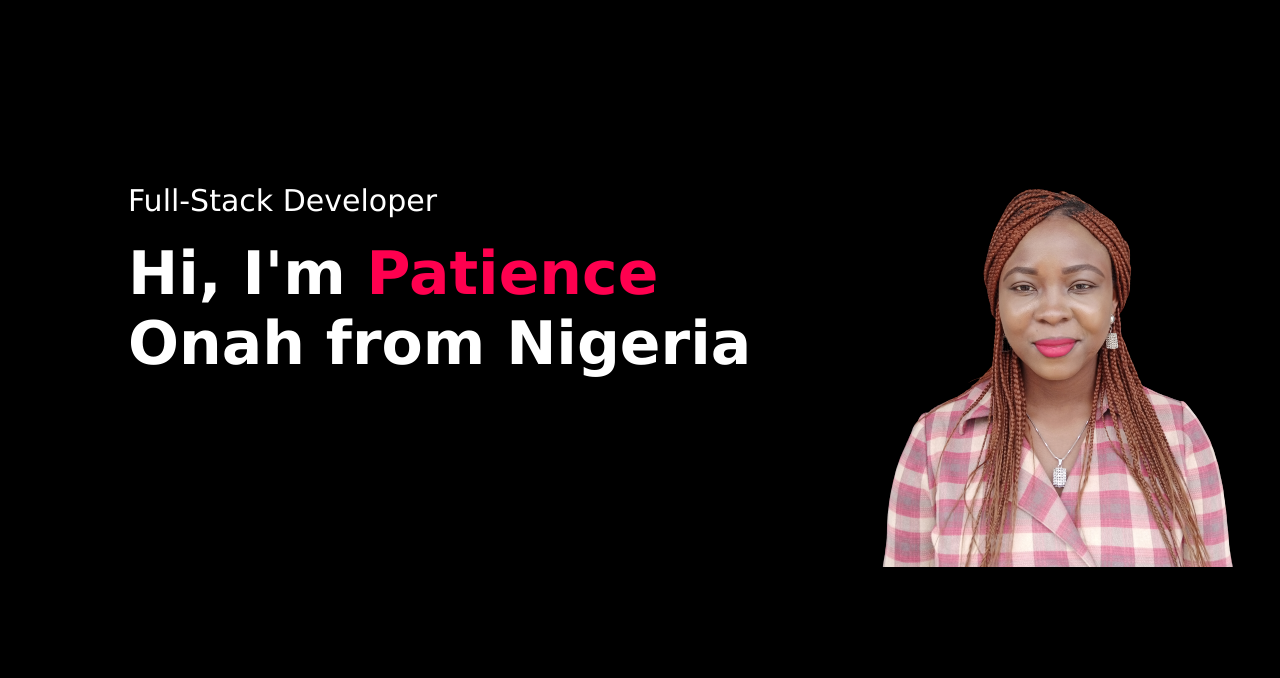
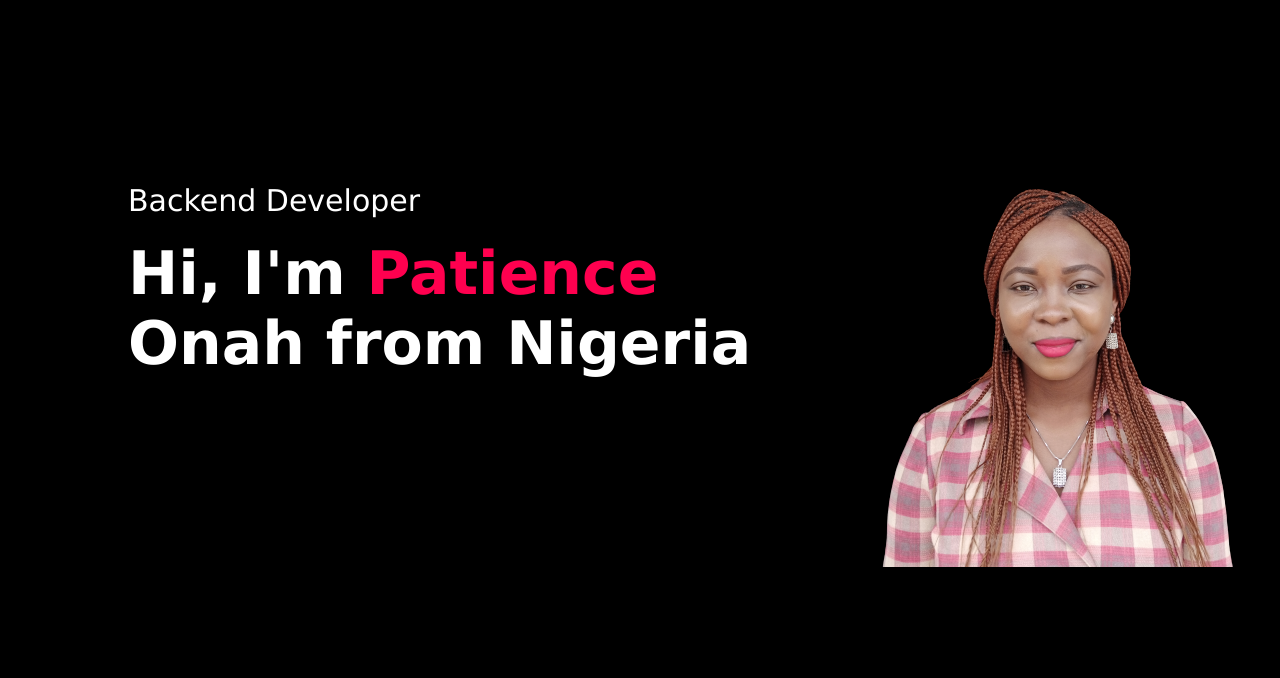
Before and after one commit to PATIENCE-ONAH/Patience.Onah_Portfolio, a plain HTML site: page index.html in a window 1280 px wide. Shown: the part 122-800 px from the top of the page. Drawn offline with Linux system fonts and the light colour scheme.

Commit message:
Update made on index file

```diff
--- a/index.html
+++ b/index.html
@@ -23,7 +23,7 @@
                 </ul>
             </nav>
             <div class="intro-txt">
-                <p>Full-Stack Developer</p>
+                <p>Backend Developer</p>
                 <h1>Hi, I'm <span>Patience</span> <br> Onah from Nigeria</h1>
 
             </div>
```
